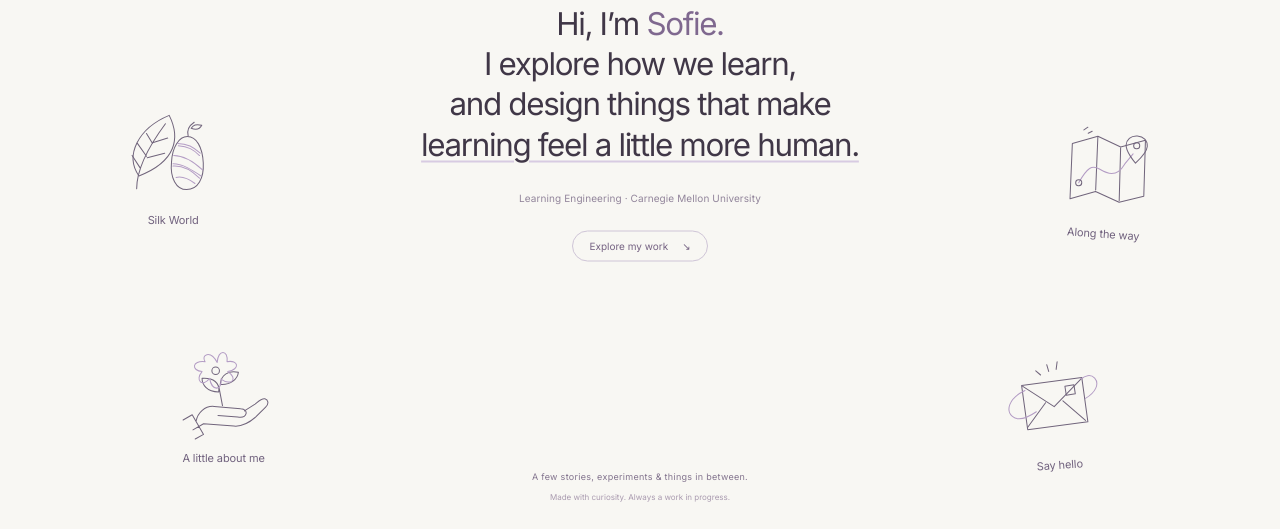
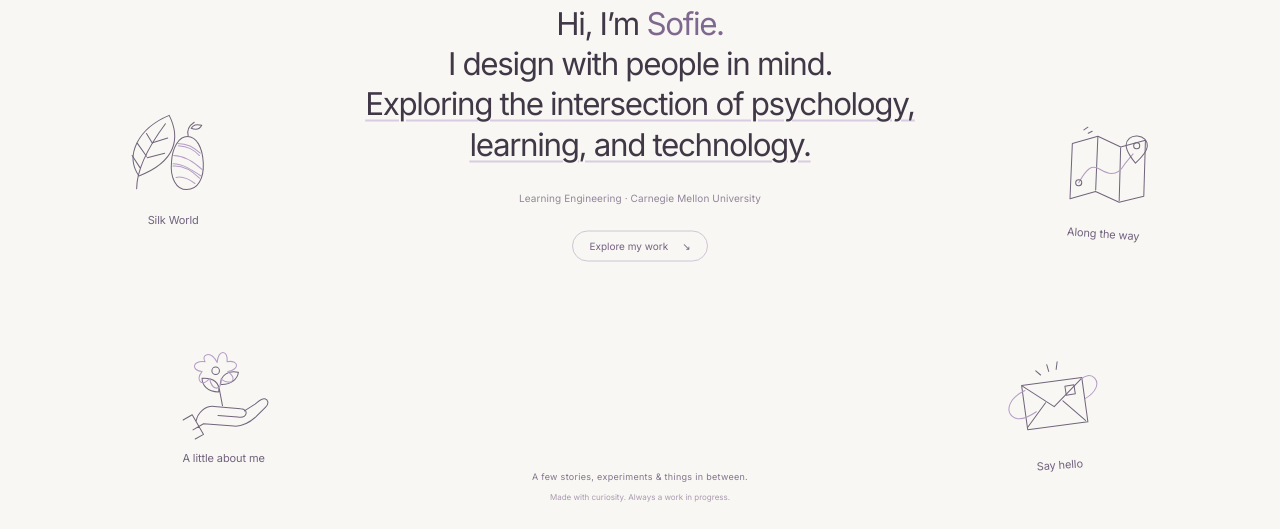
Before and after one commit to sofie-wang/sofie-wang.github.io, a plain HTML site: page index.html in a window 1280 px wide. Shown: the part 271-800 px from the top of the page. Drawn offline with Linux system fonts and the light colour scheme.

Commit message:
Update homepage introduction copy

```diff
--- a/index.html
+++ b/index.html
@@ -30,7 +30,7 @@
         <header id="home" class="hero line-home">
             <div class="line-canvas">
                 <div class="line-intro"><p class="line-welcome">A small space for curious minds.</p>
-                    <h1>Hi, I’m <span>Sofie.</span><br>I explore how we learn,<br>and design things that make<br><em>learning feel a little more human.</em></h1>
+                    <h1>Hi, I’m <span>Sofie.</span><br>I design with people in mind.<br><em>Exploring the intersection of psychology, learning, and technology.</em></h1>
                     <p class="line-school">Learning Engineering · Carnegie Mellon University</p>
                     <a class="line-read-more" href="#work">Explore my work <span aria-hidden="true">↘</span></a>
                 </div>
```
